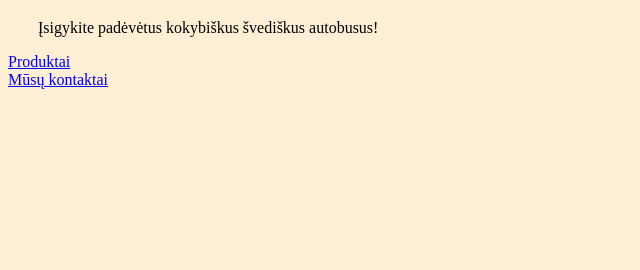
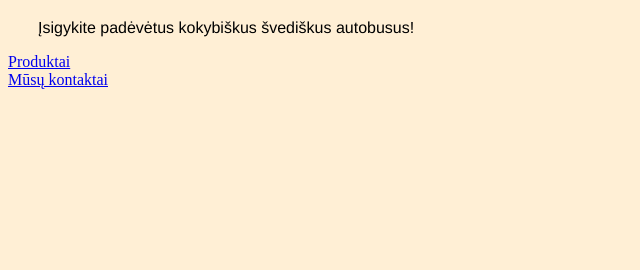
Before and after one commit to Lanxtot/volvo-server, a Flask app: page / in a window 1280 px wide. Shown: the part 530-800 px from the top of the page, without its empty margins (0-640 px from the left). Run offline with Flask 3, Linux system fonts and the light colour scheme.

Commit message:
Update styles.css

```diff
--- a/static/styles.css
+++ b/static/styles.css
@@ -8,9 +8,11 @@ h1 {
   margin-left: 30px;
   margin-right: 30px;
   background-color: royalblue;
+  font-family: Helvetica, sans-serif;
 }
 
 p {
   color: black;
   margin-left: 30px;
+  font-family: Helvetica, sans-serif;
 }
```
